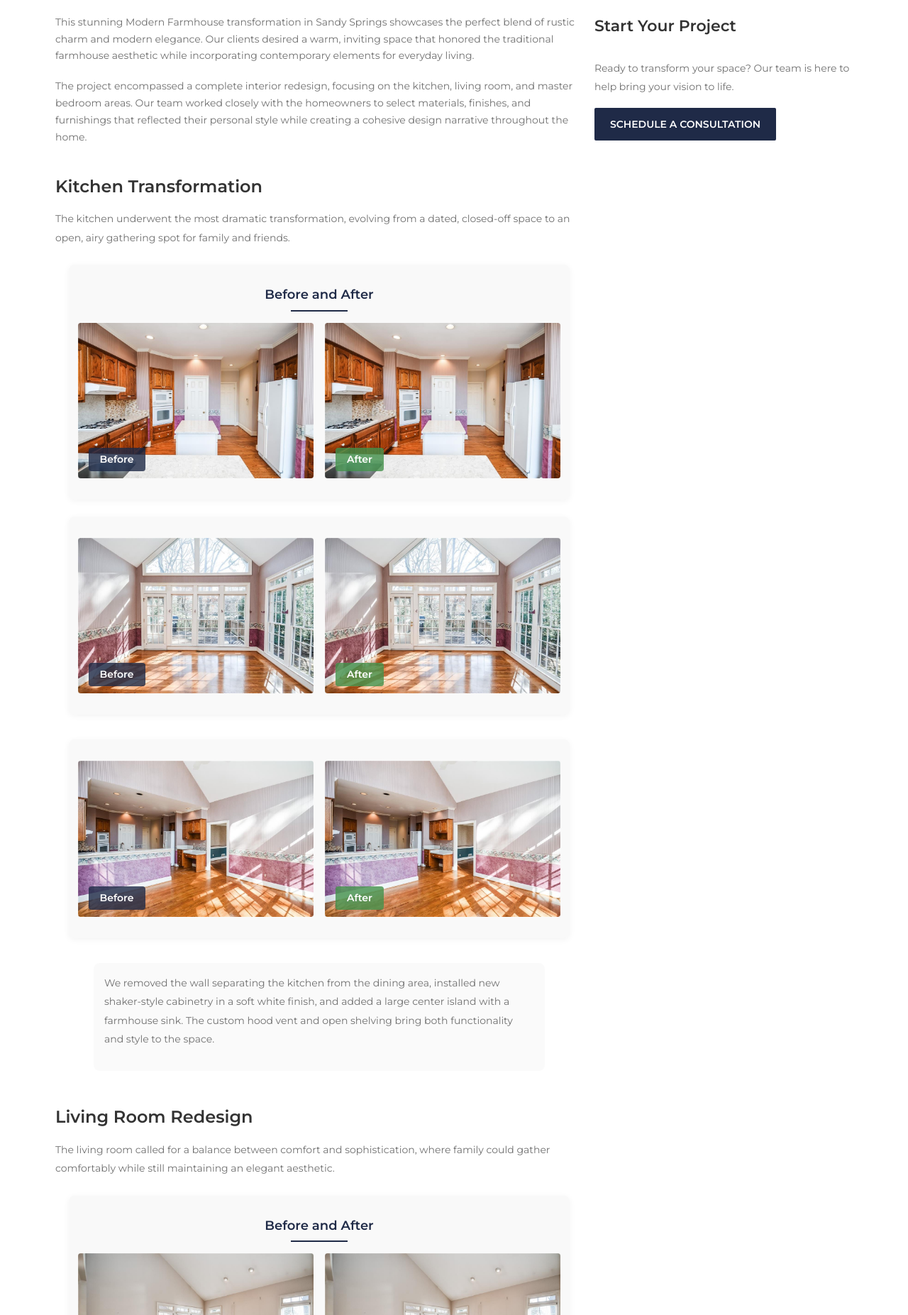
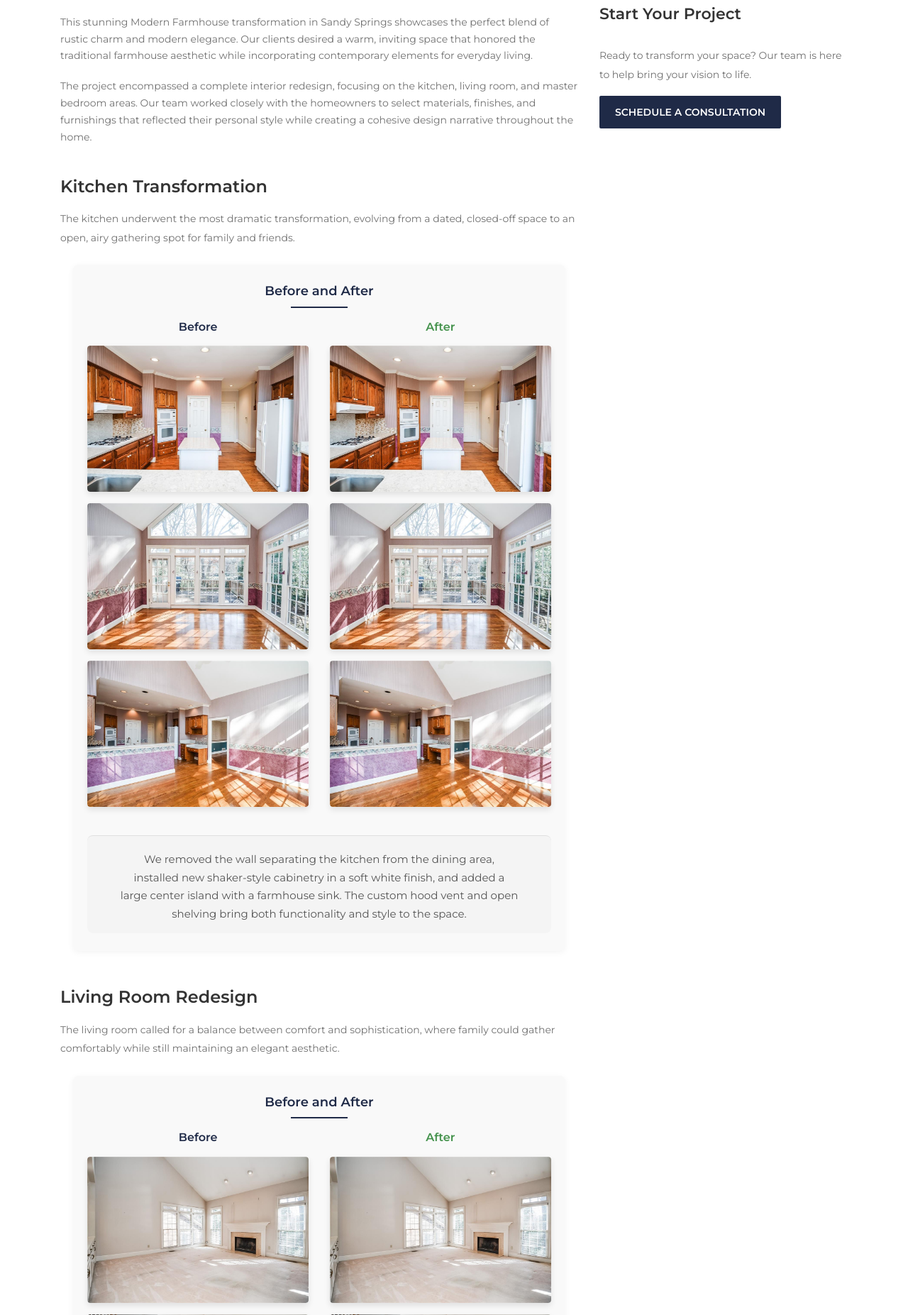
Before and after one commit to wanbangatl/wanbangsite, a Django app: page /blog/blog_interior_sandy_springs.html in a window 1280 px wide. Shown: the part 1010-2863 px from the top of the page at 71% size. Run offline with Django 5.2, Linux system fonts and the light colour scheme; some libraries are stand-ins or nearby versions.

Commit message:
put blog pictures and text into a single section

```diff
--- a/wanbang/website/templates/blog/blog_interior_sandy_springs.html
+++ b/wanbang/website/templates/blog/blog_interior_sandy_springs.html
@@ -42,63 +42,56 @@
       <p>The kitchen underwent the most dramatic transformation, evolving from a dated, closed-off space to an open, airy gathering spot for family and friends.</p>
     </div>
 
-    <!-- Before/After Image Comparison -->
+    <!-- Before/After Image Comparison - Vertical Layout -->
     <div class="before-after-container">
-      <!-- First comparison set -->
-      <div class="comparison-set mb-4">
+      <div class="comparison-set-vertical mb-4">
         <div class="row">
           <div class="col-12 mb-2">
             <h5 class="text-center comparison-label">Before and After</h5>
           </div>
         </div>
+
         <div class="row">
-          <div class="col-md-6 mb-3 mb-md-0">
-            <div class="comparison-image before-image">
+          <div class="col-md-6">
+            <h6 class="text-center before-label">Before</h6>
+            <!-- First Before Image -->
+            <div class="comparison-image mb-3">
               <img src="{% static 'website/img/blog-img/ss-kitchen-before-1.jpeg' %}" alt="Kitchen Before" class="img-fluid rounded enlargeable" onclick="openModal(this)">
             </div>
-          </div>
-          <div class="col-md-6">
-            <div class="comparison-image after-image">
-              <img src="{% static 'website/img/blog-img/ss-kitchen-before-1.jpeg' %}" alt="Kitchen After" class="img-fluid rounded enlargeable" onclick="openModal(this)">
-            </div>
-          </div>
-        </div>
-      </div>
 
-      <!-- Second comparison set -->
-      <div class="comparison-set">
-        <div class="row">
-          <div class="col-md-6 mb-3 mb-md-0">
-            <div class="comparison-image before-image">
+            <!-- Second Before Image -->
+            <div class="comparison-image mb-3">
               <img src="{% static 'website/img/blog-img/ss-kitchen-before-2.jpeg' %}" alt="Kitchen Before" class="img-fluid rounded enlargeable" onclick="openModal(this)">
             </div>
-          </div>
-          <div class="col-md-6">
-            <div class="comparison-image after-image">
-              <img src="{% static 'website/img/blog-img/ss-kitchen-before-2.jpeg' %}" alt="Kitchen After" class="img-fluid rounded enlargeable" onclick="openModal(this)">
-            </div>
-          </div>
-        </div>
-      </div>
 
-      <!-- Third comparison set -->
-      <div class="comparison-set">
-        <div class="row">
-          <div class="col-md-6 mb-3 mb-md-0">
-            <div class="comparison-image before-image">
+            <!-- Third Before Image -->
+            <div class="comparison-image mb-3">
               <img src="{% static 'website/img/blog-img/ss-kitchen-before-3.jpeg' %}" alt="Kitchen Before" class="img-fluid rounded enlargeable" onclick="openModal(this)">
             </div>
           </div>
+
           <div class="col-md-6">
-            <div class="comparison-image after-image">
+            <h6 class="text-center after-label">After</h6>
+            <!-- First After Image -->
+            <div class="comparison-image mb-3">
+              <img src="{% static 'website/img/blog-img/ss-kitchen-before-1.jpeg' %}" alt="Kitchen After" class="img-fluid rounded enlargeable" onclick="openModal(this)">
+            </div>
+
+            <!-- Second After Image -->
+            <div class="comparison-image mb-3">
+              <img src="{% static 'website/img/blog-img/ss-kitchen-before-2.jpeg' %}" alt="Kitchen After" class="img-fluid rounded enlargeable" onclick="openModal(this)">
+            </div>
+
+            <!-- Third After Image -->
+            <div class="comparison-image mb-3">
               <img src="{% static 'website/img/blog-img/ss-kitchen-before-3.jpeg' %}" alt="Kitchen After" class="img-fluid rounded enlargeable" onclick="openModal(this)">
             </div>
           </div>
         </div>
-      </div>
 
-      <div class="comparison-description mt-3">
-        <p>We removed the wall separating the kitchen from the dining area, installed new shaker-style cabinetry in a soft white finish, and added a large center island with a farmhouse sink. The custom hood vent and open shelving bring both functionality and style to the space.</p>
+        <div class="comparison-description mt-4">
+          <p>We removed the wall separating the kitchen from the dining area, installed new shaker-style cabinetry in a soft white finish, and added a large center island with a farmhouse sink. The custom hood vent and open shelving bring both functionality and style to the space.</p>
+        </div>
       </div>
     </div>
   </div>
@@ -110,57 +103,56 @@
       <p>The living room called for a balance between comfort and sophistication, where family could gather comfortably while still maintaining an elegant aesthetic.</p>
     </div>
 
-    <!-- Before/After Image Comparison -->
+    <!-- Before/After Image Comparison - Vertical Layout -->
     <div class="before-after-container">
-      <div class="comparison-set">
+      <div class="comparison-set-vertical">
         <div class="row">
           <div class="col-12 mb-2">
             <h5 class="text-center comparison-label">Before and After</h5>
           </div>
         </div>
+
         <div class="row">
-          <div class="col-md-6 mb-3 mb-md-0">
-            <div class="comparison-image before-image">
+          <div class="col-md-6">
+            <h6 class="text-center before-label">Before</h6>
+            <!-- First Before Image -->
+            <div class="comparison-image mb-3">
               <img src="{% static 'website/img/blog-img/ss-livingroom-before-1.jpeg' %}" alt="Living Room Before" class="img-fluid rounded enlargeable" onclick="openModal(this)">
             </div>
-          </div>
-          <div class="col-md-6">
-            <div class="comparison-image after-image">
-              <img src="{% static 'website/img/blog-img/ss-livingroom-before-1.jpeg' %}" alt="Living Room After" class="img-fluid rounded enlargeable" onclick="openModal(this)">
-            </div>
-          </div>
-        </div>
-      </div>
-      <div class="comparison-set">
-        <div class="row">
-          <div class="col-md-6 mb-3 mb-md-0">
-            <div class="comparison-image before-image">
+
+            <!-- Second Before Image -->
+            <div class="comparison-image mb-3">
               <img src="{% static 'website/img/blog-img/ss-livingroom-before-2.jpeg' %}" alt="Living Room Before" class="img-fluid rounded enlargeable" onclick="openModal(this)">
             </div>
-          </div>
-          <div class="col-md-6">
-            <div class="comparison-image after-image">
-              <img src="{% static 'website/img/blog-img/ss-livingroom-before-2.jpeg' %}" alt="Living Room After" class="img-fluid rounded enlargeable" onclick="openModal(this)">
-            </div>
-          </div>
-        </div>
-      </div>
-      <div class="comparison-set">
-        <div class="row">
-          <div class="col-md-6 mb-3 mb-md-0">
-            <div class="comparison-image before-image">
+
+            <!-- Third Before Image -->
+            <div class="comparison-image mb-3">
               <img src="{% static 'website/img/blog-img/ss-livingroom-before-3.jpeg' %}" alt="Living Room Before" class="img-fluid rounded enlargeable" onclick="openModal(this)">
             </div>
           </div>
+
           <div class="col-md-6">
-            <div class="comparison-image after-image">
+            <h6 class="text-center after-label">After</h6>
+            <!-- First After Image -->
+            <div class="comparison-image mb-3">
+              <img src="{% static 'website/img/blog-img/ss-livingroom-before-1.jpeg' %}" alt="Living Room After" class="img-fluid rounded enlargeable" onclick="openModal(this)">
+            </div>
+
+            <!-- Second After Image -->
+            <div class="comparison-image mb-3">
+              <img src="{% static 'website/img/blog-img/ss-livingroom-before-2.jpeg' %}" alt="Living Room After" class="img-fluid rounded enlargeable" onclick="openModal(this)">
+            </div>
+
+            <!-- Third After Image -->
+            <div class="comparison-image mb-3">
               <img src="{% static 'website/img/blog-img/ss-livingroom-before-3.jpeg' %}" alt="Living Room After" class="img-fluid rounded enlargeable" onclick="openModal(this)">
             </div>
           </div>
         </div>
-      </div>
-      <div class="comparison-description mt-3">
-        <p>We brightened the space with a fresh neutral palette, added custom built-ins flanking the fireplace, and incorporated a mix of textures through carefully selected furnishings. The new doors allow natural light to flood the space while connecting the indoors with the backyard patio.</p>
+
+        <div class="comparison-description mt-4">
+          <p>We brightened the space with a fresh neutral palette, added custom built-ins flanking the fireplace, and incorporated a mix of textures through carefully selected furnishings. The new doors allow natural light to flood the space while connecting the indoors with the backyard patio.</p>
+        </div>
       </div>
     </div>
   </div>
@@ -172,29 +164,36 @@
       <p>The master bedroom was reimagined as a serene retreat, emphasizing comfort without sacrificing style.</p>
     </div>
 
-    <!-- Before/After Image Comparison -->
+    <!-- Before/After Image Comparison - Vertical Layout -->
     <div class="before-after-container">
-      <div class="comparison-set">
+      <div class="comparison-set-vertical">
         <div class="row">
           <div class="col-12 mb-2">
             <h5 class="text-center comparison-label">Before and After</h5>
           </div>
         </div>
+
         <div class="row">
-          <div class="col-md-6 mb-3 mb-md-0">
-            <div class="comparison-image before-image">
+          <div class="col-md-6">
+            <h6 class="text-center before-label">Before</h6>
+            <!-- Before Image -->
+            <div class="comparison-image">
               <img src="{% static 'website/img/blog-img/bedroom-before.jpg' %}" alt="Bedroom Before" class="img-fluid rounded enlargeable" onclick="openModal(this)">
             </div>
           </div>
+
           <div class="col-md-6">
-            <div class="comparison-image after-image">
+            <h6 class="text-center after-label">After</h6>
+            <!-- After Image -->
+            <div class="comparison-image">
               <img src="{% static 'website/img/blog-img/bedroom-after.jpg' %}" alt="Bedroom After" class="img-fluid rounded enlargeable" onclick="openModal(this)">
             </div>
           </div>
         </div>
-      </div>
-      <div class="comparison-description mt-3">
-        <p>A soft color palette with layers of textiles creates warmth, while the custom headboard and statement lighting add character. We installed new hardwood flooring and added architectural details like the shiplap accent wall to enhance the farmhouse aesthetic.</p>
+
+        <div class="comparison-description mt-4">
+          <p>A soft color palette with layers of textiles creates warmth, while the custom headboard and statement lighting add character. We installed new hardwood flooring and added architectural details like the shiplap accent wall to enhance the farmhouse aesthetic.</p>
+        </div>
       </div>
     </div>
   </div>
@@ -314,12 +313,12 @@
       margin-bottom: 15px;
     }
 
-    /* Enhanced horizontal before-after image styles */
+    /* Vertical Before-After Layout Styles */
     .before-after-container {
       margin: 25px 0 40px;
     }
 
-    .comparison-set {
+    .comparison-set-vertical {
       margin-bottom: 35px;
       background-color: #f9f9f9;
       border-radius: 8px;
@@ -346,21 +345,31 @@
       background-color: #1F2A47;
     }
 
+    .before-label, .after-label {
+      font-weight: 600;
+      margin-bottom: 15px;
+      font-size: 16px;
+    }
+
+    .before-label {
+      color: #1F2A47;
+    }
+
+    .after-label {
+      color: #44924C;
+    }
+
     .comparison-image {
       position: relative;
-      padding-bottom: 66%; /* Approximately 3:2 aspect ratio (matches your dimensions) */
-      height: 0;
       overflow: hidden;
+      border-radius: 4px;
+      box-shadow: 0 4px 8px rgba(0,0,0,0.1);
     }
 
     .comparison-image img {
-      position: absolute;
-      top: 0;
-      left: 0;
+      display: block;
       width: 100%;
-      height: 100%;
-      object-fit: cover;
-      box-shadow: 0 4px 8px rgba(0,0,0,0.1);
+      height: auto;
       transition: transform 0.3s ease;
       border-radius: 4px;
     }
@@ -369,69 +378,23 @@
       transform: scale(1.02);
     }
 
-    .before-image:after {
-      content: "Before";
-      position: absolute;
-      bottom: 10px;
-      left: 15px;
-      background-color: rgba(31, 42, 71, 0.8);
-      color: white;
-      padding: 6px 16px;
-      border-radius: 4px;
-      font-weight: 600;
-      font-size: 14px;
-      z-index: 2;
+    .comparison-description {
+      border-top: 1px solid #e0e0e0;
+      padding-top: 20px;
+      text-align: center;
     }
 
-    .after-image:after {
-      content: "After";
-      position: absolute;
-      bottom: 10px;
-      left: 15px;
-      background-color: rgba(68, 146, 76, 0.8);
-      color: white;
-      padding: 6px 16px;
-      border-radius: 4px;
-      font-weight: 600;
-      font-size: 14px;
-      z-index: 2;
-    }
-
-    @media (min-width: 768px) {
-      .before-after-container .row {
-        align-items: center;
-      }
-
-      /* Adjust the padding to maintain the desired aspect ratio on larger screens */
-      .comparison-image {
-        padding-bottom: 66%;
-      }
-
-      /* Reduce the gap between before and after images */
-      .row [class*="col-"] {
-        padding-left: 8px;
-        padding-right: 8px;
-      }
-
-      .comparison-set {
-        padding: 25px 15px;
-      }
+    .comparison-description p {
+      font-size: 15px;
+      line-height: 1.7;
+      color: #555;
+      max-width: 90%;
+      margin: 0 auto;
     }
 
     @media (min-width: 992px) {
       .before-after-container {
         max-width: 95%;
-        margin-left: auto;
-        margin-right: auto;
-      }
-
-      /* Make the container a bit wider on larger screens */
-      .comparison-set {
-        padding: 30px 20px;
-      }
-
-      .comparison-description {
-        max-width: 90%;
         margin-left: auto;
         margin-right: auto;
       }
```
